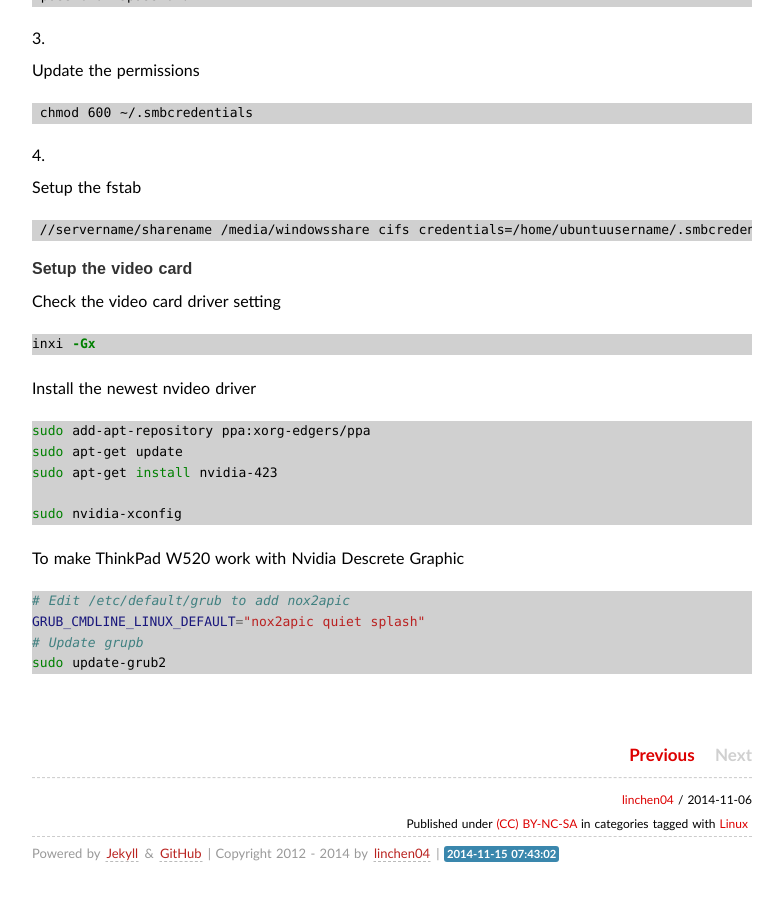
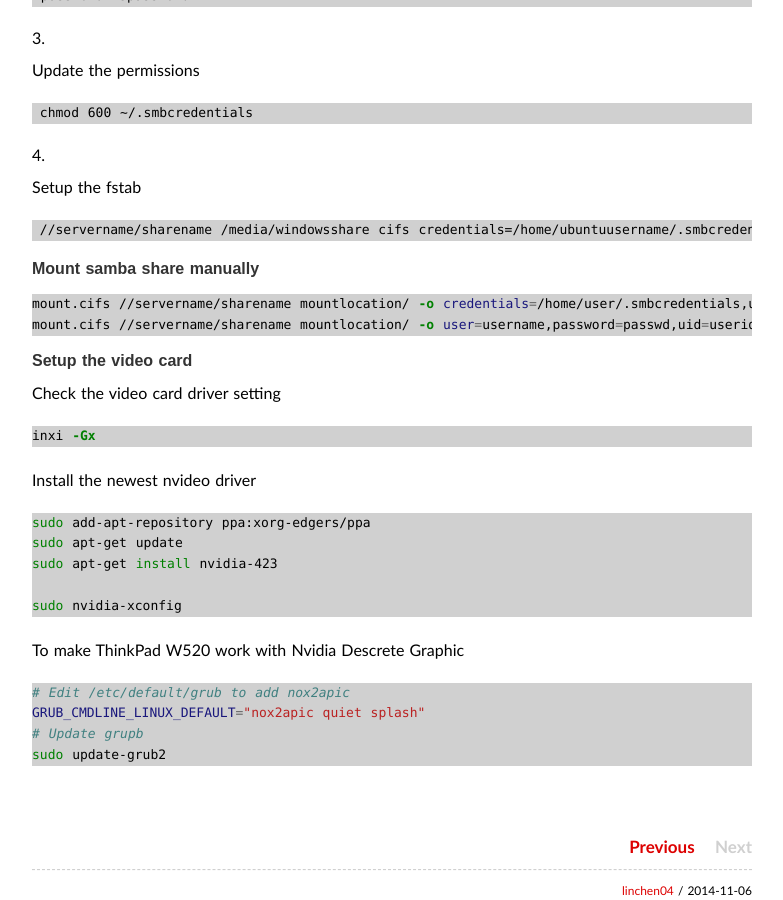
Before and after one commit to lchenn/linchen04.github.io, a Jekyll site: the page built from _posts/2014-11-06-setting-up-linux-mint.md, in a window 1280 px wide and 900 px high, scrolled down 2084 px. Shown: the whole window, without its empty margins (248-1031 px from the left). Built offline with Jekyll 4.4.1, drawn with Linux system fonts in a browser that asks for light colours; some web fonts are replaced; Markdown is read by kramdown in place of the engine named in the settings; comment, search, counter and statistics services are not loaded.

Commit message:
Updated mount smb

````diff
--- a/_posts/2014-11-06-setting-up-linux-mint.md
+++ b/_posts/2014-11-06-setting-up-linux-mint.md
@@ -121,6 +121,14 @@ sudo gem install redcarpet --no-rdoc --no-ri
 
 		//servername/sharename /media/windowsshare cifs credentials=/home/ubuntuusername/.smbcredentials,uid=user,iocharset=utf8,sec=ntlm 0 0
 
+#### Mount samba share manually
+
+``` bash
+mount.cifs //servername/sharename mountlocation/ -o credentials=/home/user/.smbcredentials,uid=userid,iocharset=utf8,sec=ntlm
+mount.cifs //servername/sharename mountlocation/ -o user=username,password=passwd,uid=userid,iocharset=utf8,sec=ntlm
+```
+
+
 #### Setup the video card
 Check the video card driver setting
 
````
